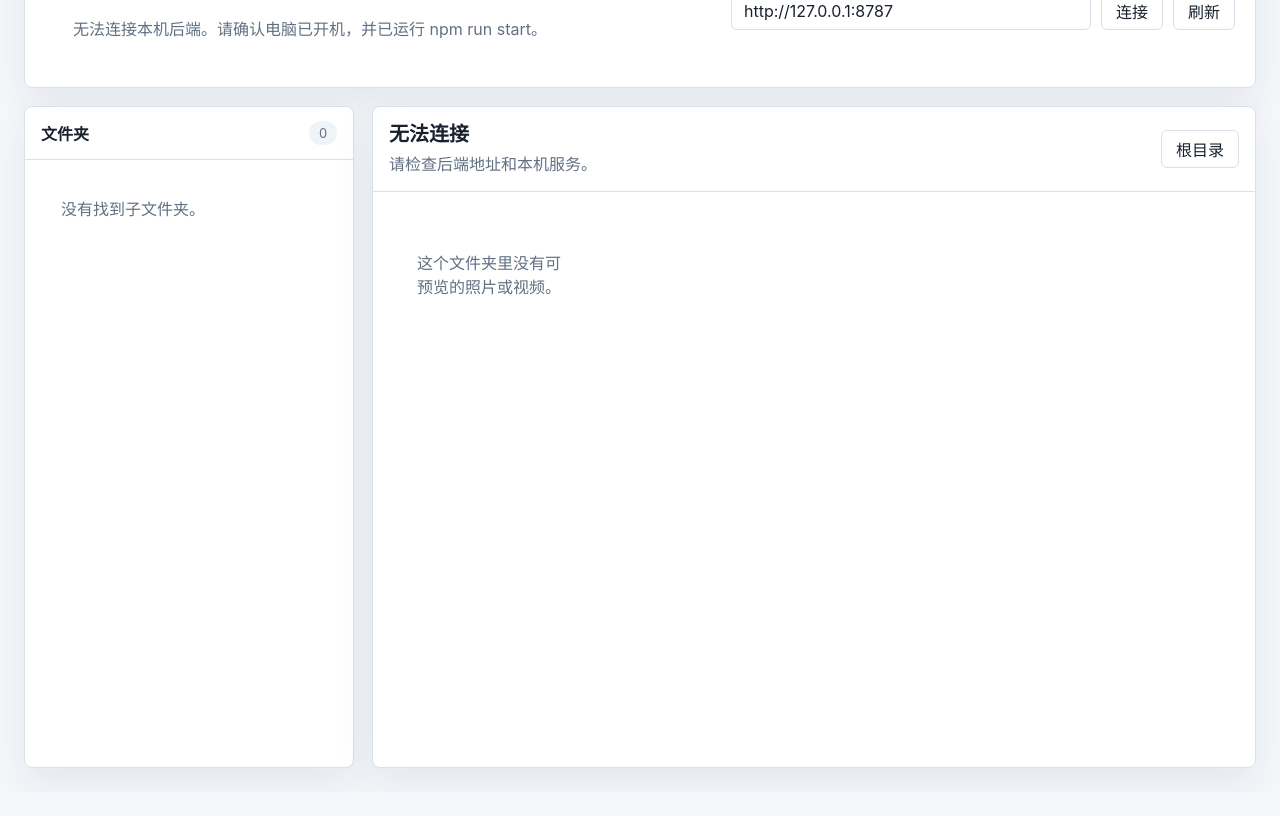
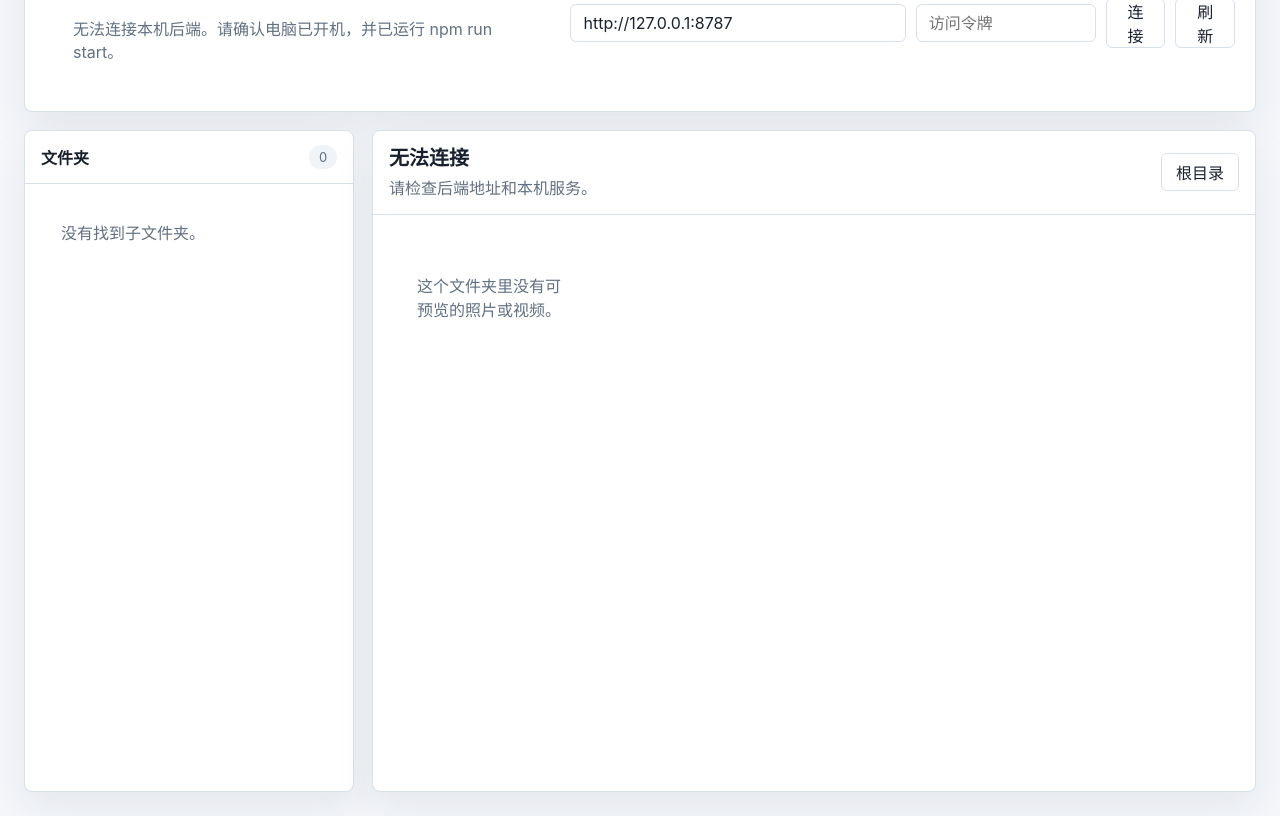
Before and after one commit to zxn091651/my_photo_gallery, a website: page web/index.html in a window 1280 px wide. Shown: the part 90-906 px from the top of the page. Before the commit the page ends 882 px from the top, so only its background shows below. Drawn offline with Linux system fonts and the light colour scheme; no server answers.

Commit message:
Add public backend configuration

```diff
--- a/web/app.js
+++ b/web/app.js
@@ -1,8 +1,12 @@
-const DEFAULT_API_BASE = 'http://127.0.0.1:8787';
+const CONFIG = window.GALLERY_CONFIG || {};
+const DEFAULT_API_BASE = CONFIG.apiBase || 'http://127.0.0.1:8787';
 const API_STORAGE_KEY = 'photo-gallery-api-base';
+const TOKEN_STORAGE_KEY = 'photo-gallery-token';
+const queryParams = new URLSearchParams(window.location.search);
 
 const state = {
-  apiBase: localStorage.getItem(API_STORAGE_KEY) || DEFAULT_API_BASE,
+  apiBase: queryParams.get('api') || localStorage.getItem(API_STORAGE_KEY) || DEFAULT_API_BASE,
+  token: queryParams.get('token') || localStorage.getItem(TOKEN_STORAGE_KEY) || CONFIG.token || '',
   folders: [],
   currentFolder: ''
 };
@@ -10,6 +14,7 @@ const state = {
 const elements = {
   statusText: document.querySelector('#statusText'),
   apiInput: document.querySelector('#apiInput'),
+  tokenInput: document.querySelector('#tokenInput'),
   saveApiButton: document.querySelector('#saveApiButton'),
   refreshButton: document.querySelector('#refreshButton'),
   rootButton: document.querySelector('#rootButton'),
@@ -27,9 +32,13 @@ const elements = {
 };
 
 elements.apiInput.value = state.apiBase;
+elements.tokenInput.value = state.token;
 
 function apiUrl(path, params = {}) {
   const url = new URL(path, state.apiBase);
+  if (state.token) {
+    url.searchParams.set('token', state.token);
+  }
   for (const [key, value] of Object.entries(params)) {
     if (value !== undefined && value !== null) {
       url.searchParams.set(key, value);
@@ -39,8 +48,12 @@ function apiUrl(path, params = {}) {
 }
 
 async function requestJson(path, params) {
-  const response = await fetch(apiUrl(path, params));
+  const headers = state.token ? { 'X-Gallery-Token': state.token } : {};
+  const response = await fetch(apiUrl(path, params), { headers });
   if (!response.ok) {
+    if (response.status === 401) {
+      throw new Error('访问令牌不正确或缺失');
+    }
     throw new Error(`HTTP ${response.status}`);
   }
   return response.json();
@@ -245,7 +258,9 @@ async function refreshAll() {
 
 elements.saveApiButton.addEventListener('click', () => {
   state.apiBase = elements.apiInput.value.trim().replace(/\/+$/, '') || DEFAULT_API_BASE;
+  state.token = elements.tokenInput.value.trim();
   localStorage.setItem(API_STORAGE_KEY, state.apiBase);
+  localStorage.setItem(TOKEN_STORAGE_KEY, state.token);
   elements.apiInput.value = state.apiBase;
   refreshAll();
 });
--- /dev/null
+++ b/web/config.js
@@ -0,0 +1,9 @@
+window.GALLERY_CONFIG = {
+  // Fill this after you create a public tunnel/domain, for example:
+  // apiBase: "https://your-gallery-domain.example.com",
+  apiBase: "",
+
+  // Leave empty here if you prefer sharing links like:
+  // https://zxn091651.github.io/my_photo_gallery/?api=PUBLIC_URL&token=TOKEN
+  token: ""
+};
--- a/web/index.html
+++ b/web/index.html
@@ -15,6 +15,7 @@
         </div>
         <div class="actions">
           <input id="apiInput" type="url" aria-label="后端地址" spellcheck="false" />
+          <input id="tokenInput" type="password" aria-label="访问令牌" placeholder="访问令牌" spellcheck="false" />
           <button id="saveApiButton" type="button">连接</button>
           <button id="refreshButton" type="button">刷新</button>
         </div>
@@ -54,6 +55,7 @@
       <div id="viewerStage" class="viewer-stage"></div>
     </dialog>
 
+    <script src="./config.js"></script>
     <script type="module" src="./app.js"></script>
   </body>
 </html>
--- a/web/styles.css
+++ b/web/styles.css
@@ -109,6 +109,10 @@ h2 {
   padding: 0 12px;
   color: var(--ink);
   background: #fff;
+}
+
+.actions input[type="password"] {
+  width: min(180px, 24vw);
 }
 
 .workspace {
@@ -320,6 +324,10 @@ h2 {
     width: 100%;
   }
 
+  .actions input[type="password"] {
+    width: 100%;
+  }
+
   .workspace {
     grid-template-columns: 1fr;
     min-height: auto;
```
Also changed, not shown: server.js (+16 -2 lines), README.md.
